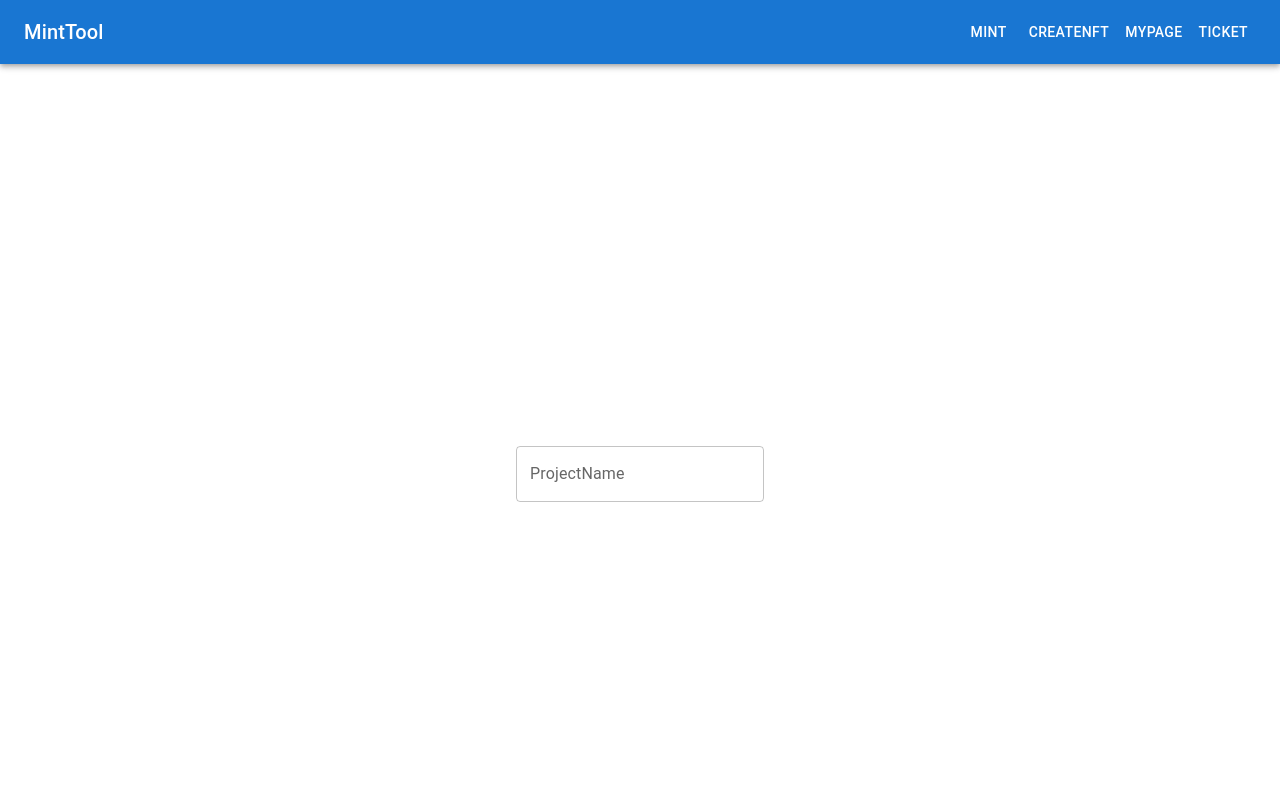
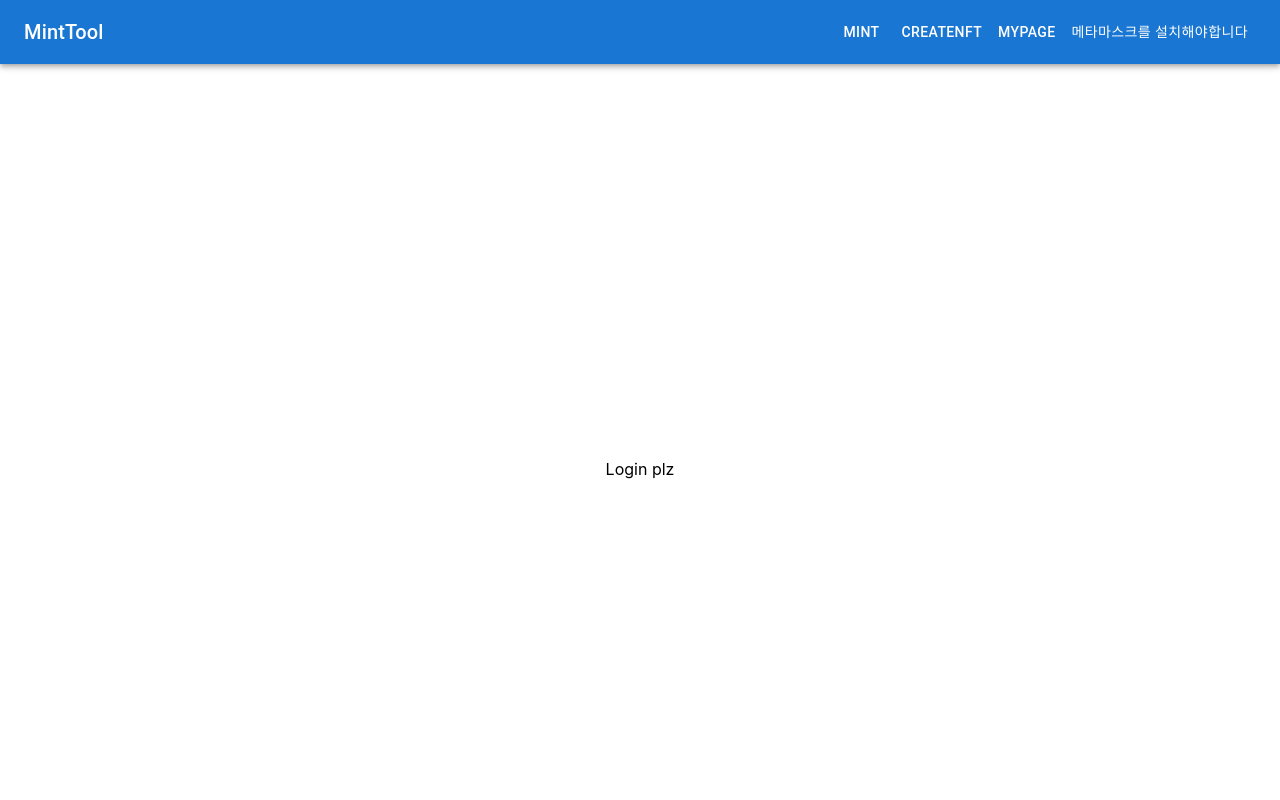
Before and after one commit to codestates/BEB-04-final-mintool, a Next.js app: page /mypage in a window 1280 px wide. Shown: the top 800 px of the page. Built offline with nearby package versions, Linux system fonts and the light colour scheme.

Commit message:
Feat : context 를 통한 로그인 기능

```diff
--- a/components/MetamaskLogin/MetamaskLogin.js
+++ b/components/MetamaskLogin/MetamaskLogin.js
@@ -1,18 +1,22 @@
+import { Button } from "@mui/material";
 import React, { useEffect, useState } from "react";
+import { useAppContext } from "../../context/state";
 //css
-import styles from './MetaMaskLogin.module.css';
+// import styles from './MetaMaskLogin.module.css';
 
-const MetaMaskLogin = ({cb}) => {
+const MetaMaskLogin = ({ cb }) => {
     const [isMetaMask, setIsMetaMask] = useState(false);
-    const [account, setAccount] = useState('');
-    // console.log(isMetaMask, account)
+    // const [account, setAccount] = useState('');
+    const context = useAppContext();
+    const account = context.accountAddress;
+    const setAccount = context.changeAccountAddress;
 
-    const handleAccountsChanged = (accounts)=>{
+    const handleAccountsChanged = (accounts) => {
         // console.log("acc changed", accounts)
-        if(accounts.length === 0){
+        if (accounts.length === 0) {
             setAccount('');
         }
-        else if(accounts[0] !== account){
+        else if (accounts[0] !== account) {
             setAccount(accounts[0]);
         }
     }
@@ -21,32 +25,32 @@ const MetaMaskLogin = ({cb}) => {
         const { ethereum } = window;
         if (ethereum && ethereum.isMetaMask) {
             setIsMetaMask(true);
-            ethereum.on('accountsChanged',handleAccountsChanged)
-            ethereum.request({method: 'eth_accounts'}).then(accounts=>{ if(accounts.length>0) {setAccount(accounts[0]); }})
+            ethereum.on('accountsChanged', handleAccountsChanged)
+            ethereum.request({ method: 'eth_accounts' }).then(accounts => { if (accounts.length > 0) { setAccount(accounts[0]); } })
+            // .then(console.log)
+            // console.log(account);
         }
     }, [])
 
     const onClickConnect = async () => {
-        if(account.length === 0){
+        if (account.length === 0) {
             try {
                 const { ethereum } = window;
                 await ethereum.request({ method: 'eth_requestAccounts' });
-            } catch(err) {console.error(err); }
+            } catch (err) { console.error(err); }
         }
-        else { if(cb) {cb(account)} }
+        else { if (cb) { cb(account) } }
     }
 
 
 
     return (
-        <>
-            <button onClick={onClickConnect} className={`${styles.changeFont} w3-button w3-block`}  >
-                {
-                isMetaMask ?  (account==='' ? '지갑연결' : account)  : '메타마스크를 설치해야합니다'
-                }
-            </button>
-            {/* <button onClick={()=>{console.log(account)}}>Hi</button> */}
-        </>
+        <Button color="inherit"  onClick={onClickConnect} disabled={ account.length > 0 ? true : false }>
+            {
+                // isMetaMask ? (account === '' ? '지갑연결' : account) : '메타마스크를 설치해야합니다'
+                isMetaMask ? (account === '' ? '지갑연결' : 'Logined') : '메타마스크를 설치해야합니다'
+            }
+        </Button>
     )
 }
 
--- /dev/null
+++ b/components/SearchProject/SearchProject.tsx
@@ -0,0 +1,80 @@
+import {  Card,  CardContent, CardMedia, Chip, CircularProgress, Divider, TextField, Typography } from "@mui/material";
+import { NextPage } from "next";
+import { useState } from "react";
+
+const SearchProject = () => {
+
+    const [projectName, setProjectName] = useState<string>('');
+    const [metaDataArr, setMetaDataArr] = useState<Array<any>>([]);
+    const [isWaiting, setIsWainting] = useState<Boolean>(false);
+
+
+    const handleEnter = () => {
+        setIsWainting(true);
+        fetch(`/api/fs/${projectName}`, { method: "POST", })
+            .then(r => r.json())
+            .then(x => { setIsWainting(false); console.log(x, Object.keys(x.meta), Object.values(x.meta)); setMetaDataArr(Object.values(x.meta)); return x; })
+        // .then(rj => setMetaDataArr(Object.values(rj.meta)))
+
+    }
+
+    return (
+        <div className="container">
+            <TextField
+                onChange={(e) => { setProjectName(e.target.value) }}
+                onKeyUp={(e) => { if (e.key === 'Enter') { handleEnter() } }}
+                value={projectName}
+                label="ProjectName" />
+            {isWaiting ? <CircularProgress/> : <></>}
+            <div className="HorizontalContainer">
+                {metaDataArr.map((metaData, idx) => {
+                    const metaDataObj: any = metaData.object ?? null;
+                    const imgSrc = `http://${metaDataObj.image}`;
+                    return (
+                        <div style={{ margin: '5px' }} key={metaDataObj.name}>
+                            <Card>
+                                <CardContent>
+                                    <span>{metaDataObj.name}</span>
+                                </CardContent>
+                                <Divider></Divider>
+                                <CardMedia
+                                    component="img"
+                                    height="200"
+                                    image={imgSrc}
+                                    alt="NFT Image"
+                                />
+                                <Divider>
+                                    <Chip label="Attributes"></Chip>
+                                </Divider>
+                                <CardContent>
+
+                                    {
+                                        metaDataObj.attributes.map((attrObj: any) => {
+                                            return (
+                                                <div key={attrObj?.trait_type}>
+                                                    <span>{attrObj?.trait_type} : {attrObj?.value}</span>
+
+                                                </div>
+                                            )
+                                        })
+                                    }
+                                </CardContent>
+                                <Divider>
+                                    <Chip label="metaData"></Chip>
+                                </Divider>
+                                <CardContent>
+                                    <TextField multiline value={JSON.stringify(metaDataArr[idx].object)} inputProps={{ readOnly: true }}></TextField>
+                                </CardContent>
+                            </Card>
+                        </div>
+                    )
+                })}
+            </div>
+        </div>
+    )
+
+
+}
+
+
+export default SearchProject
--- a/components/appbar/TopAppbar.tsx
+++ b/components/appbar/TopAppbar.tsx
@@ -4,13 +4,14 @@ import Box from '@mui/material/Box';
 import Toolbar from '@mui/material/Toolbar';
 import Typography from '@mui/material/Typography';
 import Button from '@mui/material/Button';
-import IconButton from '@mui/material/IconButton';
-import MenuIcon from '@mui/icons-material/Menu';
 import { useRouter } from 'next/router';
 import { ButtonBase } from '@mui/material';
+import { useAppContext } from '../../context/state';
+import MetaMaskLogin from '../MetamaskLogin/MetamaskLogin'
 
 export default function TopAppbar() {
   const router = useRouter();
+  const context = useAppContext();
 
   return (
     <Box sx={{ flexGrow: 1 }}>
@@ -34,7 +35,9 @@ export default function TopAppbar() {
             <Button color="inherit" onClick={() => { router.push('/mint') }} >Mint</Button>
             <Button color="inherit" onClick={() => { router.push('/createnft') }} >CreateNFT</Button>
             <Button color="inherit" onClick={() => { router.push('/mypage') }} >MyPage</Button>
-            <Button color="inherit" onClick={() => { router.push('/ticket') }} >Ticket</Button>
+            {/* <Button color="inherit" onClick={() => { router.push('/login') }} >Login</Button> */}
+            <MetaMaskLogin cb={()=>{}}></MetaMaskLogin>
+            {/* <Button color="inherit" onClick={()=>{ console.log(context) }}>contextTest</Button> */}
           </div>
         </Toolbar>
       </AppBar>
--- /dev/null
+++ b/context/state.tsx
@@ -0,0 +1,26 @@
+import { createContext, useContext, useState } from "react";
+
+const AppContext = createContext<any>({
+  accountAddress : "",
+  toggleLoginState : ()=>{}
+});
+
+export function AppWrapper({ children } : any) {
+  const [accountAddress, setAccountAddress] = useState<string>("");
+
+
+  const sharedState = {
+    accountAddress : accountAddress,
+    changeAccountAddress : (account : string )=>{setAccountAddress(account)}
+  }
+
+  return (
+    <AppContext.Provider value={sharedState}>
+      {children}
+    </AppContext.Provider>
+  );
+}
+
+export function useAppContext() {
+  return useContext(AppContext);
+}
--- a/pages/mint/index.tsx
+++ b/pages/mint/index.tsx
@@ -1,12 +1,14 @@
-
+import { useAppContext } from '../../context/state';
 
 const mintpage = ()=>{
+    const context = useAppContext();
+
     return (
         <div className="container">
             mint page
             <div>
 
-
+            <button onClick={()=>{console.log(context)}}></button>
             </div>
         </div>
     )
--- a/pages/mypage/index.tsx
+++ b/pages/mypage/index.tsx
@@ -1,77 +1,18 @@
-import { ExpandMore } from "@mui/icons-material";
-import { Button, Card, CardActions, CardContent, CardMedia, Chip, CircularProgress, Divider, TextField, Typography } from "@mui/material";
 import { NextPage } from "next";
-import { useState } from "react";
+import { useAppContext } from "../../context/state";
+import SearchProject  from "../../components/SearchProject/SearchProject"
 
 const MyPage: NextPage = () => {
-    const [projectName, setProjectName] = useState<string>('');
-    const [metaDataArr, setMetaDataArr] = useState<Array<any>>([]);
-    const [isWaiting, setIsWainting] = useState<Boolean>(false);
-
-
-
-    const handleEnter = () => {
-        setIsWainting(true);
-        fetch(`/api/fs/${projectName}`, { method: "POST", })
-            .then(r => r.json())
-            .then(x => { setIsWainting(false); console.log(x, Object.keys(x.meta), Object.values(x.meta)); setMetaDataArr(Object.values(x.meta)); return x; })
-        // .then(rj => setMetaDataArr(Object.values(rj.meta)))
-
-    }
+    const context = useAppContext();
 
     return (
-        <div className="container">
-            <TextField
-                onChange={(e) => { setProjectName(e.target.value) }}
-                onKeyUp={(e) => { if (e.key === 'Enter') { handleEnter() } }}
-                value={projectName}
-                label="ProjectName" />
-            {isWaiting ? <CircularProgress/> : <></>}
-            <div className="HorizontalContainer">
-                {metaDataArr.map((metaData, idx) => {
-                    const metaDataObj: any = metaData.object ?? null;
-                    const imgSrc = `http://${metaDataObj.image}`;
-                    return (
-                        <div style={{ margin: '5px' }} key={metaDataObj.name}>
-                            <Card>
-                                <CardContent>
-                                    <span>{metaDataObj.name}</span>
-                                </CardContent>
-                                <Divider></Divider>
-                                <CardMedia
-                                    component="img"
-                                    height="200"
-                                    image={imgSrc}
-                                    alt="NFT Image"
-                                />
-                                <Divider>
-                                    <Chip label="Attributes"></Chip>
-                                </Divider>
-                                <CardContent>
-
-                                    {
-                                        metaDataObj.attributes.map((attrObj: any) => {
-                                            return (
-                                                <div key={attrObj?.trait_type}>
-                                                    <span>{attrObj?.trait_type} : {attrObj?.value}</span>
-
-                                                </div>
-                                            )
-                                        })
-                                    }
-                                </CardContent>
-                                <Divider>
-                                    <Chip label="metaData"></Chip>
-                                </Divider>
-                                <CardContent>
-                                    <TextField multiline value={JSON.stringify(metaDataArr[idx].object)} inputProps={{ readOnly: true }}></TextField>
-                                </CardContent>
-                            </Card>
-                        </div>
-                    )
-                })}
-            </div>
-        </div>
+        <>
+        {context.accountAddress.length > 0 ?
+        <SearchProject></SearchProject>
+        :
+        <div>Login plz</div>
+    }
+    </>
     )
 }
 
```
Also changed, not shown: lib/deploy.js (+9 -6 lines), pages/_app.js (+7 -3 lines), components/MetamaskLogin/MetaMaskLogin.module.css (added).
